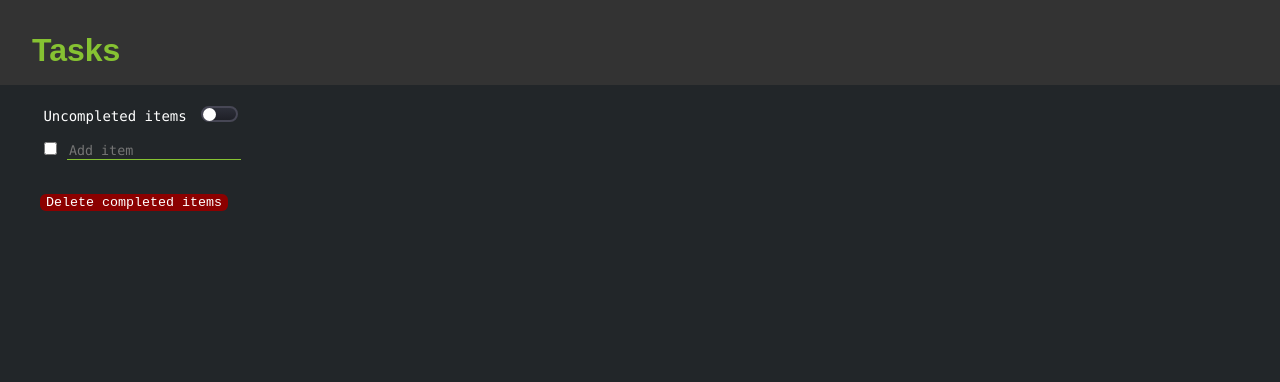
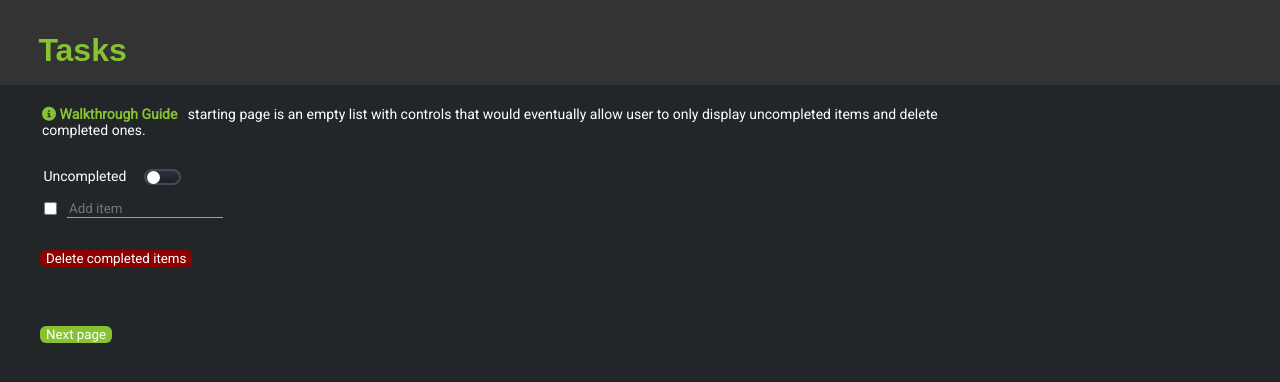
Before and after one commit to Magali-Ngouabou/cs124-lab1, a plain HTML site: page docs/1_index.html in a window 1280 px wide. Drawn offline with Linux system fonts and the light colour scheme.

Commit message:
my last commit

```diff
--- a/docs/1_index.html
+++ b/docs/1_index.html
@@ -1,9 +1,12 @@
 <!DOCTYPE html>
 <html lang="en">
 <head>
+    <link rel="preconnect" href="https://fonts.googleapis.com">
+    <link rel="preconnect" href="https://fonts.gstatic.com" crossorigin>
+    <link href="https://fonts.googleapis.com/css2?family=Roboto&display=swap" rel="stylesheet">
     <script src='https://kit.fontawesome.com/a076d05399.js' crossorigin='anonymous'></script>
     <meta charset="UTF-8" name="viewport" content="width=device-width, initial-scale=1">
-    <title>Test-cs</title>
+    <title>Task List</title>
     <!--    <link rel="stylesheet" href="style.css">-->
     <link rel="stylesheet" href="style.css">
 </head>
@@ -12,7 +15,9 @@
     <h1>Tasks</h1>
 </div>
 
-<span id="uncomplete">Uncompleted items </span> <input type="checkbox" class="toggle">
+<p> <i class="fas fa-info-circle"></i> <span id="guide">Walkthrough Guide</span> &nbsp; starting page is an empty list with controls that would eventually allow user to only display
+uncompleted items and delete completed ones.</p>
+<span id="uncomplete">Uncompleted</span> <input type="checkbox" class="toggle">
 
 
 <ul>
@@ -21,5 +26,7 @@
     </label> <br><br>
 </ul>
 
-<button id="delete">Delete completed items </button>
+<button id="delete">Delete completed items </button> <br> <br>
+
+<a href="2_Grisham.html"><button id="nextPage">Next page</button></a>
 </body>
--- a/docs/style.css
+++ b/docs/style.css
@@ -2,15 +2,14 @@ body {
     background-color: #222629;
     color: white;
     margin: 0;
-    margin-top: 0;
-    font-family: "Lucida Console";
+    font-family: "Roboto", sans-serif;
 }
 
 h1 {
-    padding-left: 1em;
+    padding-left: 1.2em;
     padding-top: 1em;
     padding-bottom: .5em;
-    font-family: "Arial";
+    font-family: "Arial", sans-serif;
     color: #86C232;
     background-color: #333;
     margin-top: 0;
@@ -19,8 +18,7 @@ h1 {
 
 ul {
     list-style: none;
-    font-family: "Lucida Console";
-    font-weight: 400;
+    font-family: "Roboto", sans-serif;
     font-size: 14px;
 }
 
@@ -31,6 +29,7 @@ ul li {
 .fa-edit {
     margin-left: 8px;
     font-size: 10px;
+    vertical-align: middle;
 }
 
 #addItem {
@@ -43,30 +42,45 @@ ul li {
     list-style: none;
 }
 
-span {
-    /*padding-left: 2.5em;*/
-
-}
-
-#delete {
-    margin-left: 3em;
-}
 
 button {
+    margin-left: 3em;
     background-color: darkred;
-    font-family: "Courier New";
+    box-shadow: black;
+    font-family: "Roboto", sans-serif;
     color: white;
     border: none;
     border-radius: 6px;
+    cursor: pointer;
 }
 
 #uncomplete {
     margin: 3em 1em 3em 3.1em;
     font-size: 14px;
 }
+.fa-info-circle {
+    color: #86C232;
+}
+
+p {
+    margin-left: 3em;
+    margin-bottom: 2em;
+    width: 72%;
+    font-size: 14px;
+}
+
+#guide {
+    color: #86C232;
+    font-weight: 600;
+}
+
+#nextPage {
+    margin: 3em;
+    background-color: #86C232;
+}
 
 input[type=text] {
-    font-family: "Lucida Console";
+    font-family: "Roboto", sans-serif;
     color: white;
     background-color: transparent;
     margin-left: 7px;
@@ -94,6 +108,10 @@ input[class=toggle] {
     cursor: pointer;
 }
 
+input[type=checkbox] {
+    vertical-align: middle;
+}
+
 input[type=checkbox]:focus {
     outline: 0;
 }
@@ -103,7 +121,8 @@ input[type=checkbox]:focus {
     width: 37px;
     border-radius: 16px;
     display: inline-block;
-    position: absolute;
+    vertical-align: middle;
+    position: relative;
     margin: 0;
     border: 2px solid #474755;
     background: linear-gradient(180deg, #2D2F39 0%, #1F2027 100%);
```
Also changed, not shown: docs/10_delete_after.html (+7 -1 lines), docs/2_Grisham.html (+10 -2 lines), docs/3_eat_lunch.html (+10 -3 lines), docs/4_call_mom_before.html (+10 -3 lines), docs/5_call_mom_after.html (+11 -3 lines), docs/6_text_John.html (+11 -3 lines), docs/7_text_John_edit.html (+11 -2 lines), docs/8_text_John_after.html (+9 -2 lines), docs/9_uncomplete_after.html (+11 -2 lines).
